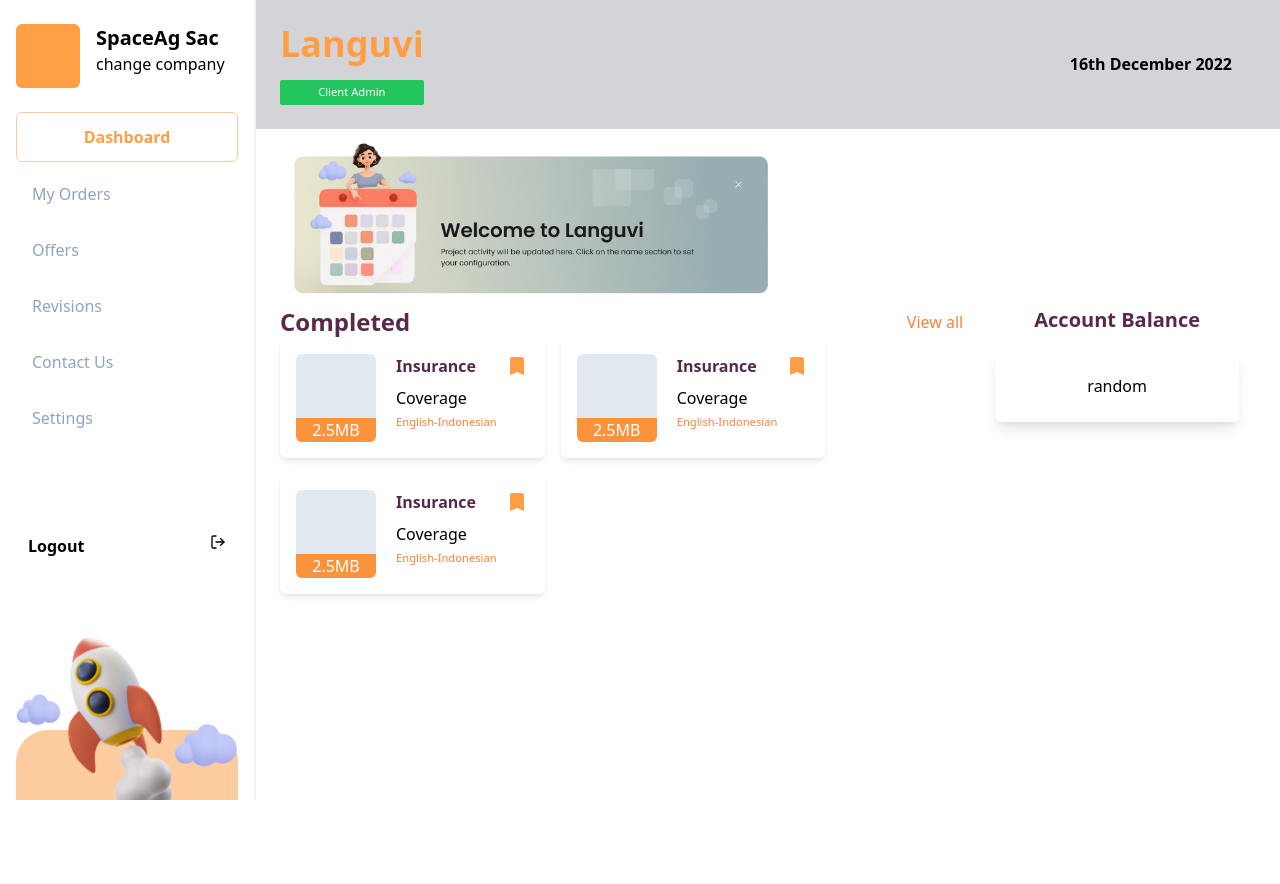
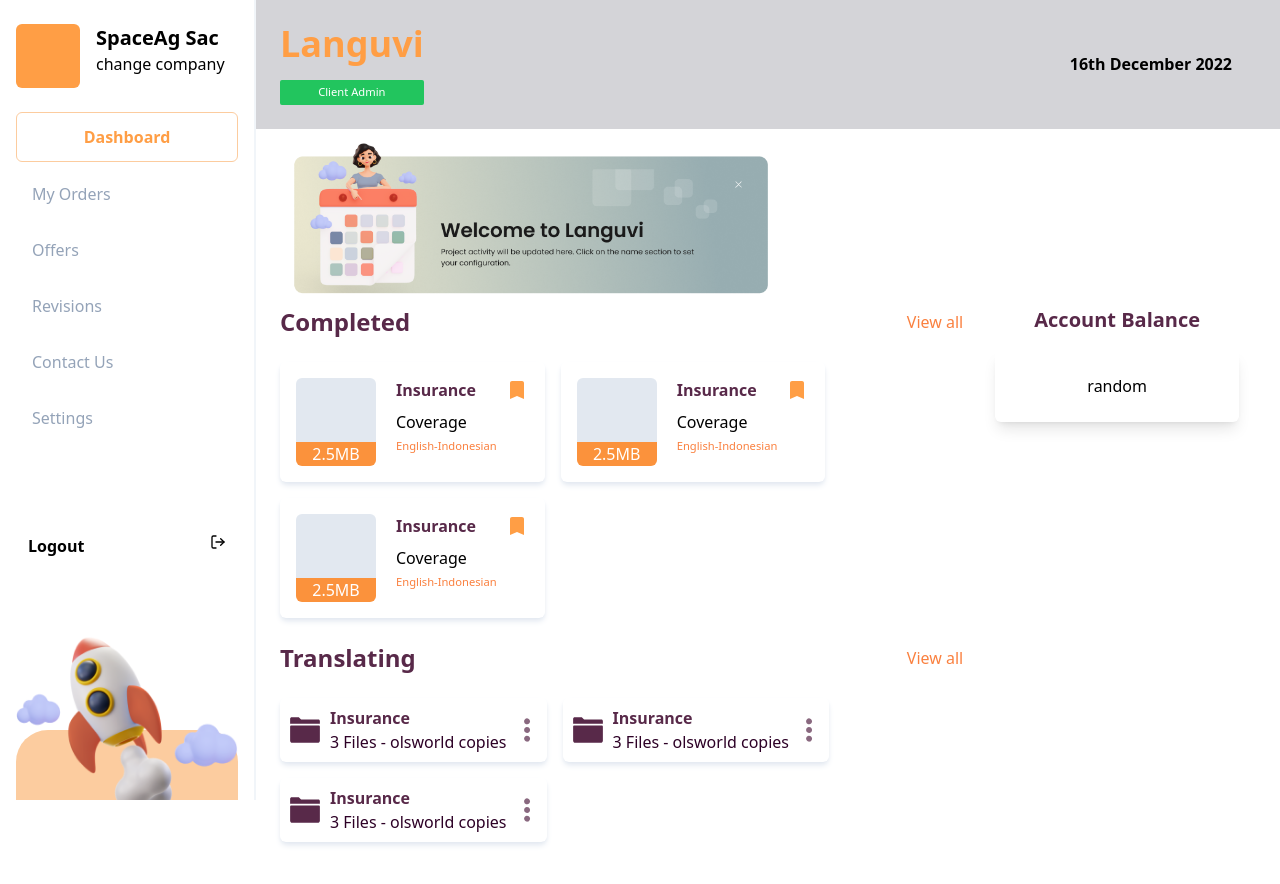
Before and after one commit to AfolabiOlajide/languvi, a React (Create React App) app: page /client/dashboard in a window 1280 px wide. Shown: the top 884 px of the page. Before the commit the page ends 800 px from the top, so only its background shows below. Built offline with nearby package versions, Linux system fonts and the light colour scheme.

Commit message:
client dashboard translating section

```diff
--- a/src/components/ClientDashboard/DashboardContainer/Dashboard.js
+++ b/src/components/ClientDashboard/DashboardContainer/Dashboard.js
@@ -2,6 +2,8 @@ import React, { useState } from 'react';
 import { Link } from 'react-router-dom';
 import WelcomeImg from "../../../assets/welImg.png";
 import { MdBookmark } from "react-icons/md";
+import { IoIosFolder } from "react-icons/io";
+import { SlOptionsVertical } from "react-icons/sl"
 
 const Dashboard = () => {
     const [welcomeImgAvailable, setWelcomeImgAvailable] = useState(true);
@@ -17,8 +19,9 @@ const Dashboard = () => {
             </div>
             <div className="flex flex-col-reverse gap-y-4 lg:grid lg:grid-cols-[70%_25%_] lg:gap-x-[2rem]">
                 <div className="files">
-                    <div className="completed">
-                        <div className="head flex justify-between items-center">
+                    {/* completed */}
+                    <div className="completed mb-6">
+                        <div className="head flex justify-between items-center mb-6">
                             <h2 className='font-bold text-headerText text-2xl'>Completed</h2>
                             <Link to="" className='text-linkColor'>View all</Link>
                         </div>
@@ -70,6 +73,54 @@ const Dashboard = () => {
                             </div>
                         </div>
                     </div>
+                    {/* translating */}
+                    <div className="translating">
+                        <div className="head flex justify-between items-center mb-6">
+                            <h2 className='font-bold text-headerText text-2xl'>Translating</h2>
+                            <Link to="" className='text-linkColor'>View all</Link>
+                        </div>
+                        <div className="items flex flex-wrap flex-rows gap-4 ">
+                            {/* item */}
+                            <div className="item p-2 shadow-md shadow-slate-200 rounded-md flex gap-x-2 items-center">
+                                <div className="left">
+                                    <IoIosFolder size={34} className="text-headerText" />
+                                </div>
+                                <div className="right ">
+                                    <div className="info">
+                                        <div className="category text-headerText font-bold">Insurance</div>
+                                        <div className="title text-headerTextLight">3 Files - olsworld copies</div>
+                                    </div>
+                                </div>
+                                <div className="logo"><SlOptionsVertical size={24} className={`text-headerText cursor-pointer opacity-70`} /></div>
+                            </div>
+                            {/* item */}
+                            <div className="item p-2 shadow-md shadow-slate-200 rounded-md flex gap-x-2 items-center">
+                                <div className="left">
+                                    <IoIosFolder size={34} className="text-headerText" />
+                                </div>
+                                <div className="right ">
+                                    <div className="info">
+                                        <div className="category text-headerText font-bold">Insurance</div>
+                                        <div className="title text-headerTextLight">3 Files - olsworld copies</div>
+                                    </div>
+                                </div>
+                                <div className="logo"><SlOptionsVertical size={24} className={`text-headerText cursor-pointer opacity-70`} /></div>
+                            </div>
+                            {/* item */}
+                            <div className="item p-2 shadow-md shadow-slate-200 rounded-md flex gap-x-2 items-center">
+                                <div className="left">
+                                    <IoIosFolder size={34} className="text-headerText" />
+                                </div>
+                                <div className="right ">
+                                    <div className="info">
+                                        <div className="category text-headerText font-bold">Insurance</div>
+                                        <div className="title text-headerTextLight">3 Files - olsworld copies</div>
+                                    </div>
+                                </div>
+                                <div className="logo"><SlOptionsVertical size={24} className={`text-headerText cursor-pointer opacity-70`} /></div>
+                            </div>
+                        </div>
+                    </div>
                 </div>
                 <div className="account">
                     <h3 className="font-bold text-xl lg:text-center text-headerText">Account Balance</h3>
--- a/src/components/DashboardLayout.js
+++ b/src/components/DashboardLayout.js
@@ -16,7 +16,7 @@ const DashboardLayout = () => {
 
     return (
         <div className='lg:grid lg:grid-cols-[20%_80%]'>
-            <div className={`absolute top-0 ${menuToggled ? "left-0 max-w-[80%]" : "-left-[110%]"} duration-300 ease-in transition-all z-50 lg:relative lg:left-0 lg:w-[100%] dashboard-menu py-6 px-4 bg-white min-h-screen min-w-[20%] border-r-2 border-slate-100 `}>
+            <div className={`fixed top-0 ${menuToggled ? "left-0 max-w-[80%]" : "-left-[110%]"} duration-300 ease-in transition-all z-50 lg:relative lg:left-0 lg:w-[100%] dashboard-menu py-6 px-4 bg-white min-h-screen min-w-[20%] border-r-2 border-slate-100 `}>
                 <div className="menu-header flex flex-row gap-4">
                     <div className="img">
                         <div className="w-[4rem] h-[4rem] rounded-md bg-primary"></div>
@@ -55,7 +55,7 @@ const DashboardLayout = () => {
                     <button className='bg-black text-white rounded-full px-4 py-2 text-center'>Order Now</button>
                 </div>
             </div>
-            <div className="view">
+            <div className="view pb-12">
                 <div className="dashboard-header p-6 bg-zinc-300 flex justify-between">
                     <div className="left flex flex-col gap-y-4">
                         <div className="logo">
--- a/tailwind.config.js
+++ b/tailwind.config.js
@@ -18,6 +18,7 @@ module.exports = {
         navyLight: "#667085",
         ash: "#CBCCE8",
         headerText: "#582949",
+        headerTextLight: "#2D0026",
         linkColor: "#FA803F"
       }
     },
```
